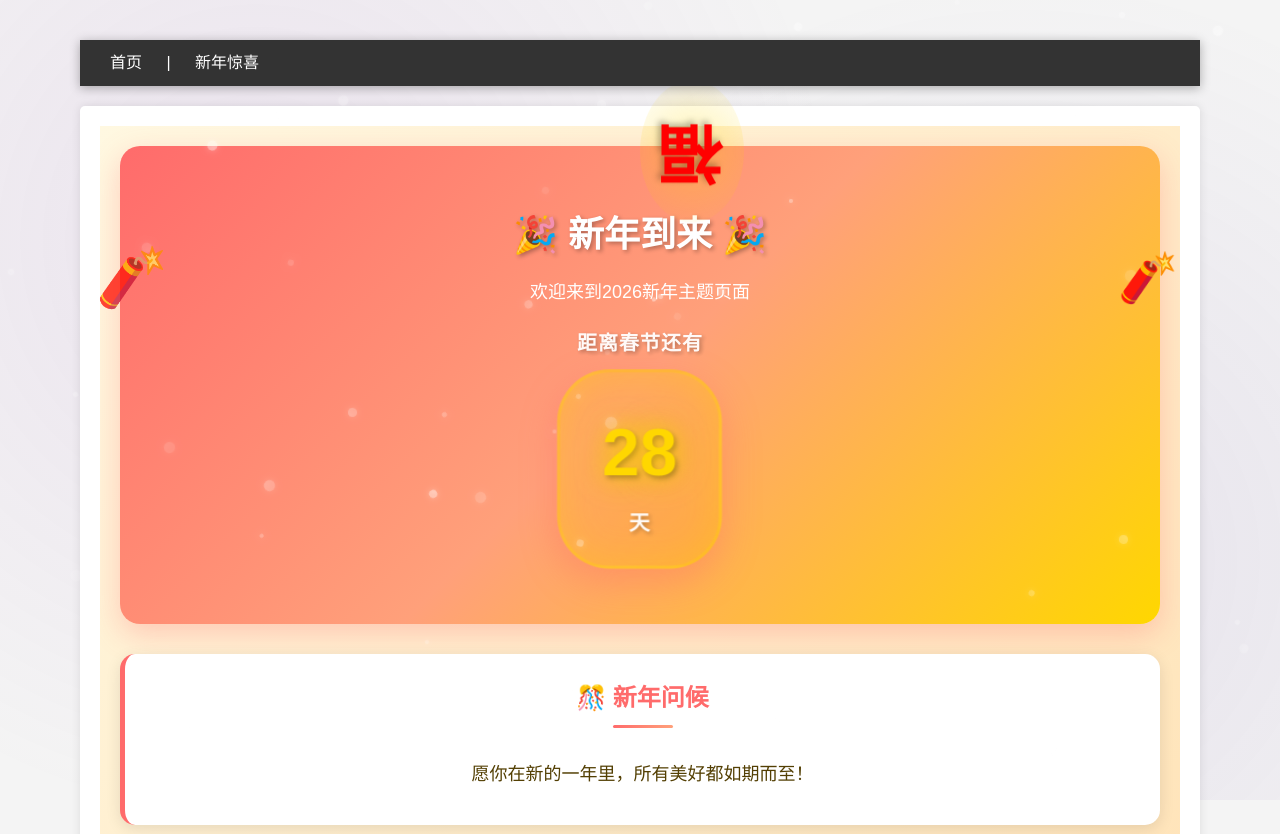
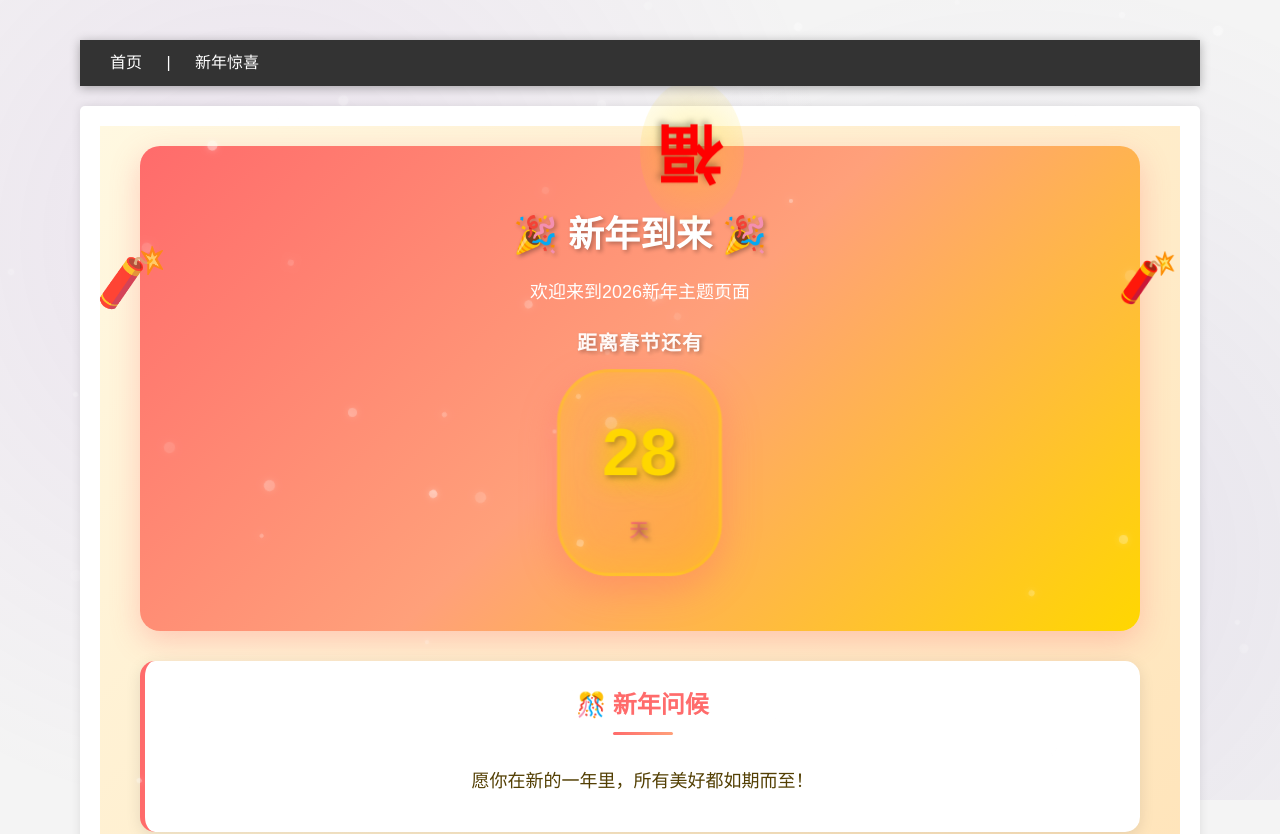
Before and after one commit to zhuliangdb/newYear, a Vue app in the folder frontend/: page / in a window 1280 px wide. Shown: the top 834 px of the page. Built offline with nearby package versions, Linux system fonts and the light colour scheme.

Commit message:
Fix: 修复移动端显示问题

```diff
--- a/frontend/index.html
+++ b/frontend/index.html
@@ -3,7 +3,10 @@
   <head>
     <meta charset="UTF-8" />
     <link rel="icon" type="image/svg+xml" href="/vite.svg" />
-    <meta name="viewport" content="width=device-width, initial-scale=1.0" />
+    <meta name="viewport" content="width=device-width, initial-scale=1.0, maximum-scale=1.0, user-scalable=no" />
+    <meta name="format-detection" content="telephone=no, email=no" />
+    <meta name="apple-mobile-web-app-capable" content="yes" />
+    <meta name="apple-mobile-web-app-status-bar-style" content="black" />
     <title>2026新年惊喜</title>
   </head>
   <body>
--- a/frontend/src/views/Home.vue
+++ b/frontend/src/views/Home.vue
@@ -41,7 +41,7 @@
           <div class="countdown-time">
             <div class="countdown-item">
               <span class="countdown-number">{{ countdown.days }}</span>
-              <span class="countdown-text">天</span>
+              <span class="countdown-label">天</span>
             </div>
           </div>
         </div>
@@ -222,6 +222,13 @@ onBeforeUnmount(() => {
   min-height: 100vh;
   background: linear-gradient(135deg, #fff8e1 0%, #ffe0b2 100%);
   overflow-x: hidden;
+}
+
+.home-content {
+  max-width: 100%;
+  margin: 0 auto;
+  padding: 0 20px;
+  box-sizing: border-box;
 }
 
 /* 背景装饰 */
```
